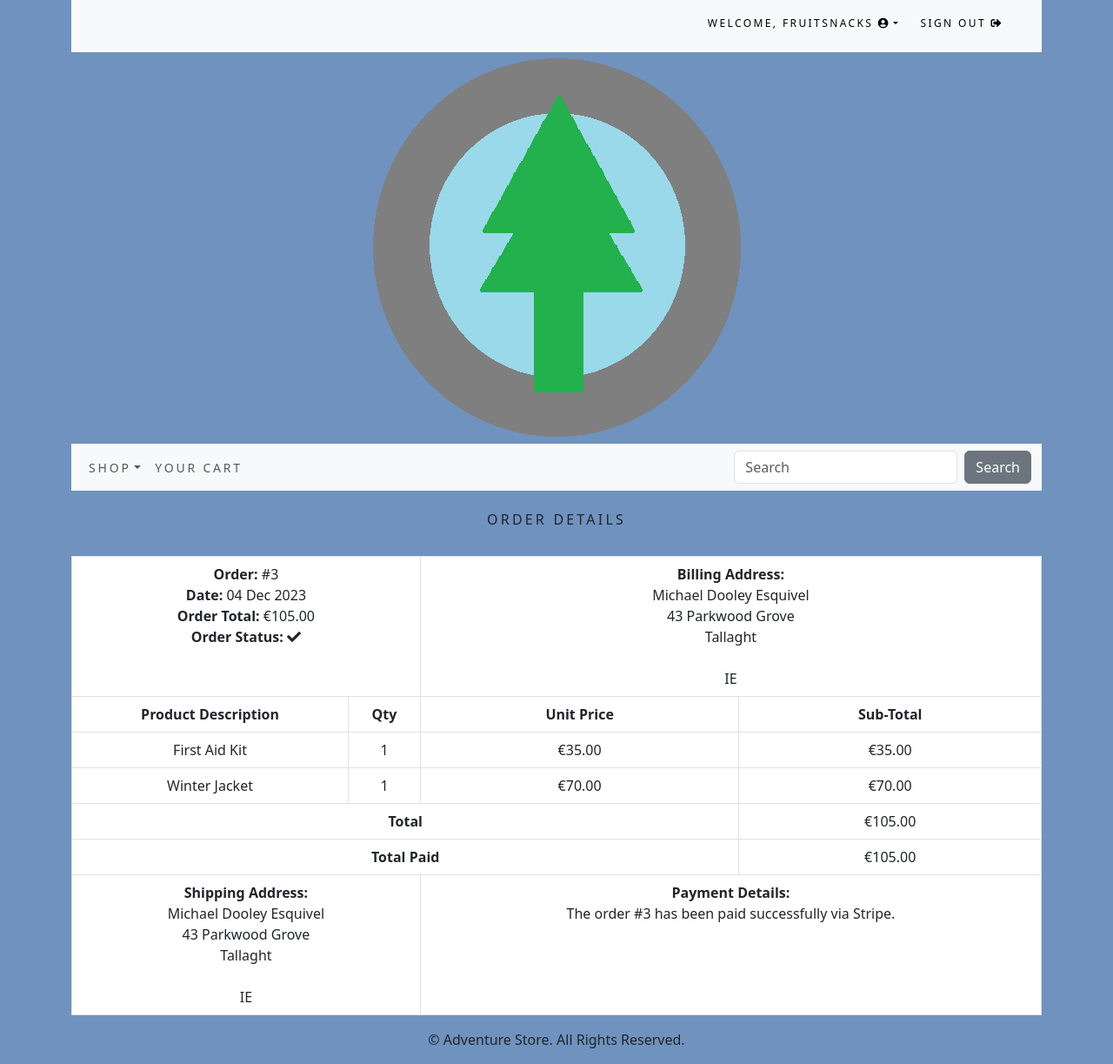
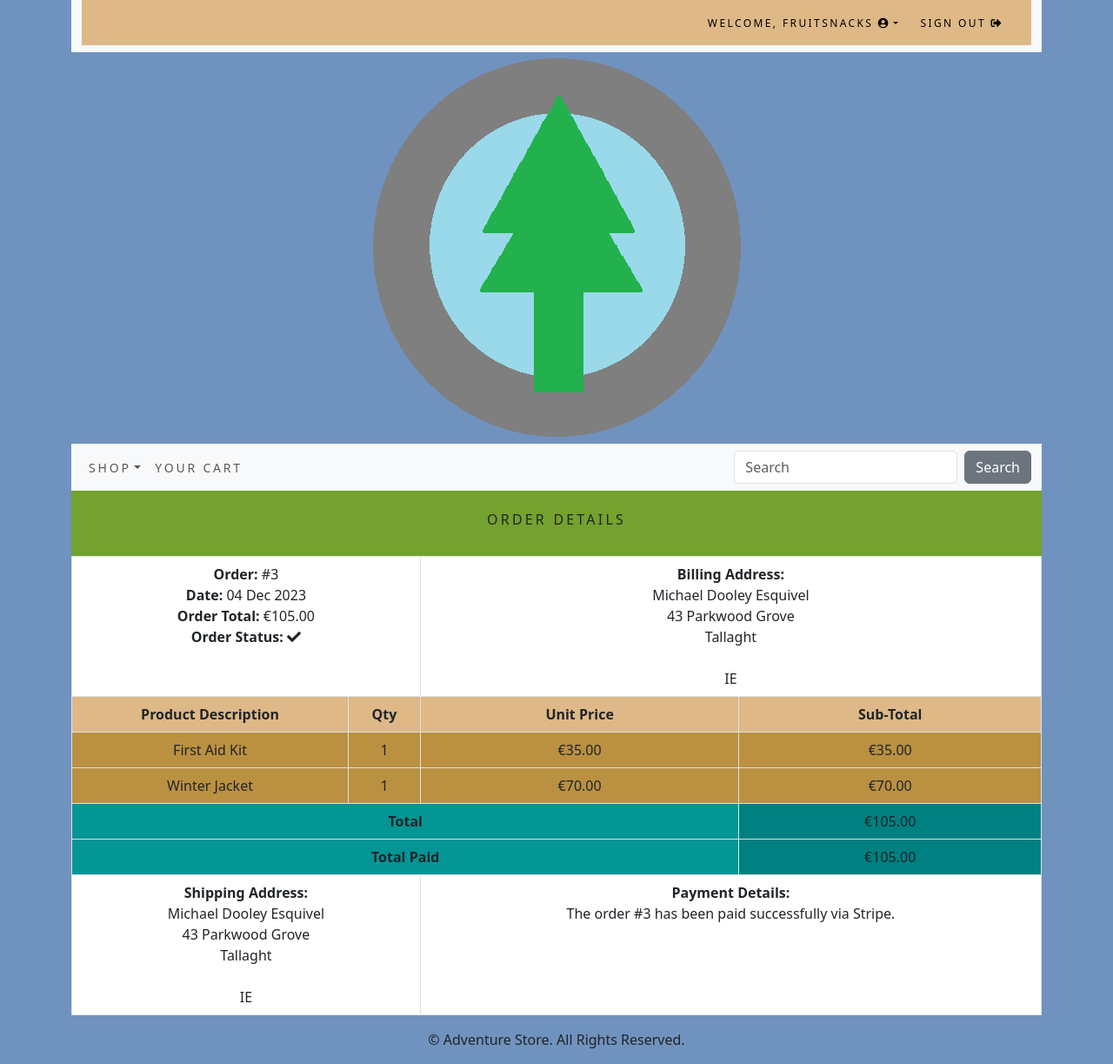
Before and after one commit to MichaelDooley2020/ca2-assignment, a Django app: page /order/3/ in a window 1280 px wide. Shown: the whole page at 87% size. Run offline with Django 4.2, Linux system fonts and the light colour scheme; a user stored in the database is signed in; data comes from the database, SQL or seed files in the repository; data that the repository does not hold is empty.

Commit message:
styling and order details commit

```diff
--- a/order/templates/order/order_detail.html
+++ b/order/templates/order/order_detail.html
@@ -5,9 +5,9 @@ Order Details - Adventure Store
 {% endblock %}
 {% block content %}
 <div>
-    <div class="text-center">
+    <div style="background-color: rgb(116, 162, 47);" class="text-center">
         <br>
-        <h1 class="text-center my_title">Order Details</h1>
+        <h1 style="background-color: rgb(116, 162, 47);" class="text-center my_title">Order Details</h1>
         <br>
         <table class="table table-bordered">
             <tr>
@@ -27,26 +27,26 @@ Order Details - Adventure Store
                 </td>
             </tr>
             <tr>
-                <td><b>Product Description</b></td>
-                <td><b>Qty</b></td>
-                <td><b>Unit Price</b></td>
-                <td><b>Sub-Total</b></td>
+                <td style="background-color: burlywood;"><b>Product Description</b></td>
+                <td style="background-color: burlywood;"><b>Qty</b></td>
+                <td style="background-color: burlywood;"><b>Unit Price</b></td>
+                <td style="background-color: burlywood;"><b>Sub-Total</b></td>
             </tr>
             {% for item in order_items %}
             <tr>
-                <td>{{ item.product }}</td>
-                <td>{{ item.quantity }}</td>
-                <td>€{{ item.price }}</td>
-                <td>€{{ item.sub_total }}</td>
+                <td style="background-color: rgb(186, 144, 65);">{{ item.product }}</td>
+                <td style="background-color: rgb(186, 144, 65);">{{ item.quantity }}</td>
+                <td style="background-color: rgb(186, 144, 65);">€{{ item.price }}</td>
+                <td style="background-color: rgb(186, 144, 65);">€{{ item.sub_total }}</td>
             </tr>
             {% endfor %}
             <tr>
-                <td class="text-right" colspan="3"><b>Total</b></td>
-                <td>€{{ order.total }}</td>
+                <td style="background-color: rgb(4, 149, 149);" class="text-right" colspan="3"><b>Total</b></td>
+                <td style="background-color: teal;">€{{ order.total }}</td>
             </tr>
             <tr>
-                <td class="text-right" colspan="3"><b>Total Paid</b></td>
-                <td>€{{ order.total }}</td>
+                <td style="background-color: rgb(4, 149, 149);" class="text-right" colspan="3"><b>Total Paid</b></td>
+                <td style="background-color: teal;">€{{ order.total }}</td>
             </tr>
             <tr>
                 <td class="text-left" colspan="2">
@@ -65,4 +65,7 @@ Order Details - Adventure Store
         </table>
     </div>
 </div>
+<style>
+
+</style>
 {% endblock content %}
--- a/shopapp/templates/navbar.html
+++ b/shopapp/templates/navbar.html
@@ -1,6 +1,6 @@
 <nav class="navbar navbar-expand-lg navbar-light bg-light">
     <div class="container-fluid">
-        <button class="navbar-toggler" type="button" data-bs-toggle="collapse" data-bs-target="#navbarSupportedContent" aria-controls="navbarSupportedContent" aria-expanded="false" aria-label="Toggle navigation">
+        <button style="background-color: wheat;" class="navbar-toggler" type="button" data-bs-toggle="collapse" data-bs-target="#navbarSupportedContent" aria-controls="navbarSupportedContent" aria-expanded="false" aria-label="Toggle navigation">
             <span class="navbar-toggler-icon"></span>
         </button>
         <div class="collapse navbar-collapse" id="navbarSupportedContent">
--- a/shopapp/templates/shoptemplate/category.html
+++ b/shopapp/templates/shoptemplate/category.html
@@ -51,7 +51,7 @@
                 <div class="my_bottom_margin col-9 col-lg-4 col-sm-12 col-md-4">
                     <div class="card text-center" style="min-width: 18rem;">
                         <a class="img" href="{{product.get_absolute_url}}"><img class="card-img-top my_image" src="{{product.image.url}}" alt="{{product.name}}"></a>
-                            <div class="card-body">
+                            <div style="background-color: wheat;" class="card-body">
                                 <h4>{{product.name}}</h4>
                                 <p>€{{product.price}}</p>
                             </div>
@@ -64,7 +64,7 @@
                 <hr>
                 <div class="text-center">
                     {% for pg in prods.paginator.page_range %}
-                        <a href="?page={{pg}}" class="btn btn-light btn-sm
+                        <a style="background-color: wheat;" href="?page={{pg}}" class="btn btn-light btn-sm
                         {% if products.number == pg %}active{% endif %}">{{pg}}</a>
                     {% endfor %}
                 </div>
--- a/shopapp/templates/top-navbar.html
+++ b/shopapp/templates/top-navbar.html
@@ -1,4 +1,4 @@
-<div class="container">
+<div style="background-color: burlywood;" class="container">
     <div class="my_custom_menu">
         <ul>
             {% if user.is_authenticated %}
```
Also changed, not shown: order/templates/order/orders_list.html (+7 -7 lines).
